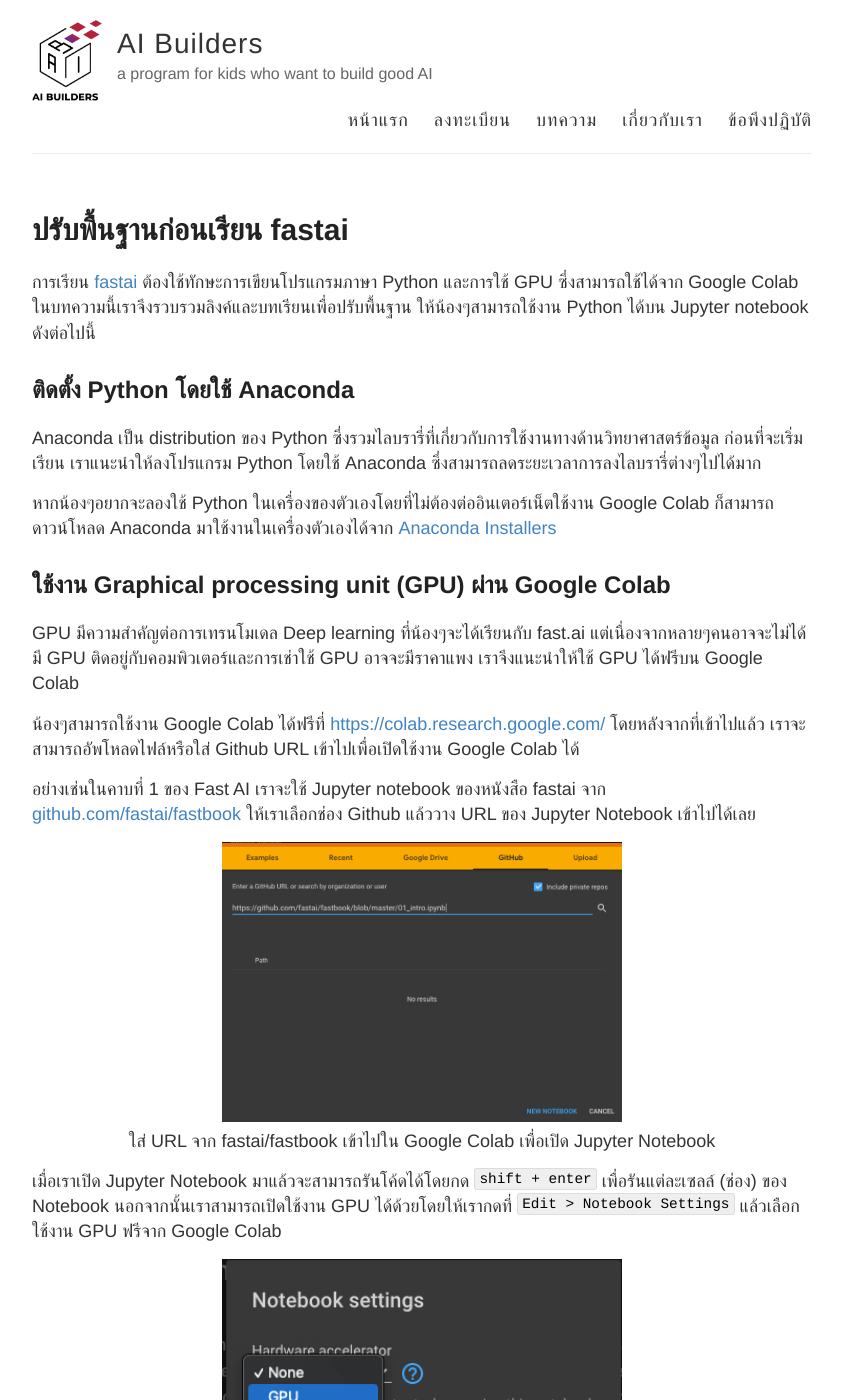
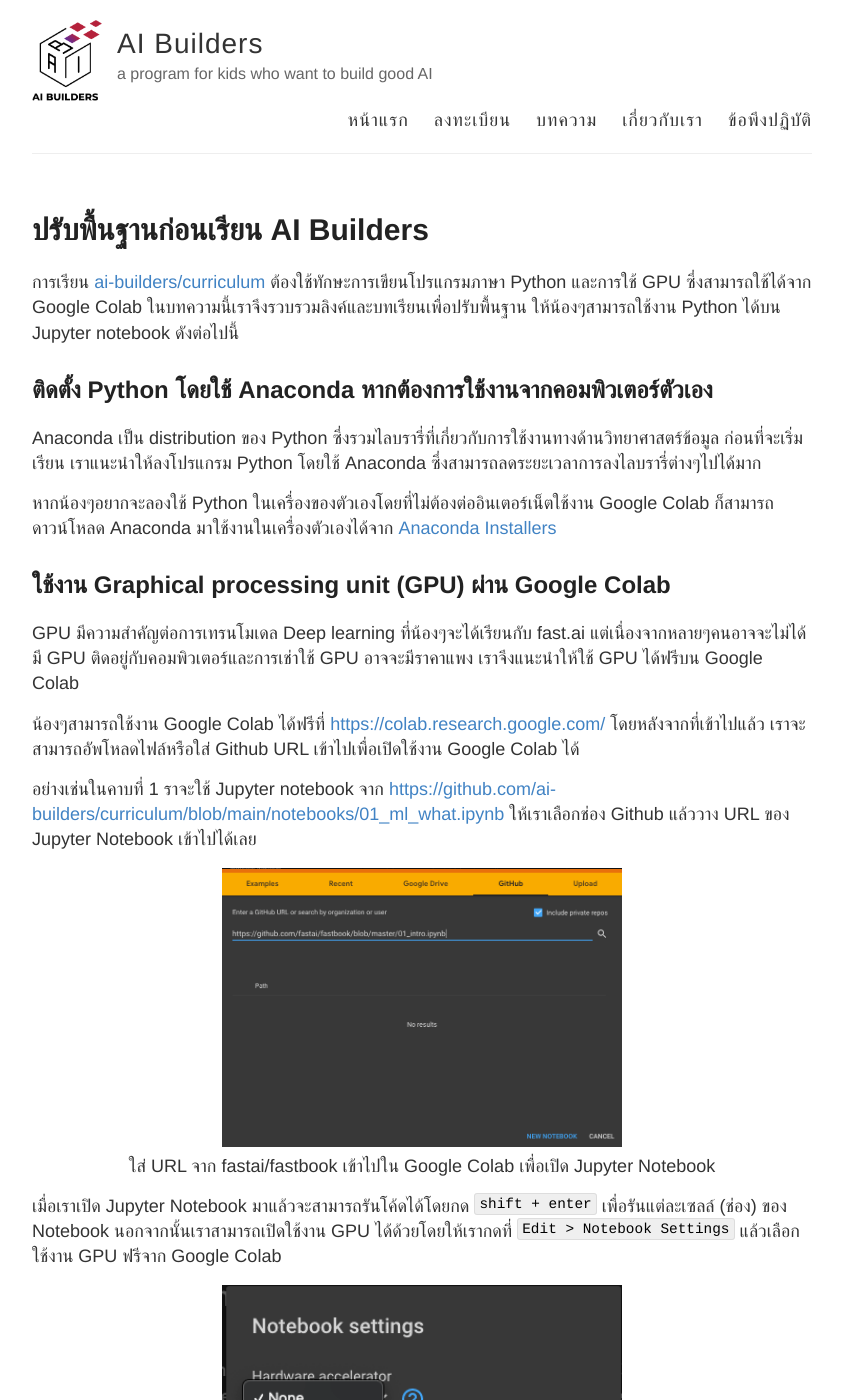
Before and after one commit to ai-builders/ai-builders.github.io, a Jekyll site: the page built from docs/_posts/2021-2-21-before-class.md, in a window 1280 px wide and 1400 px high. Shown: the whole window, without its empty margins (218-1061 px from the left). Built offline with Jekyll 4.4.1, drawn with Linux system fonts in a browser that asks for light colours; some of the changed text lies outside the part shown.

Commit message:
edit before class

```diff
--- a/docs/_posts/2021-2-21-before-class.md
+++ b/docs/_posts/2021-2-21-before-class.md
@@ -1,13 +1,13 @@
 ---
 layout: post
-title: ปรับพื้นฐานก่อนเรียน fastai
+title: ปรับพื้นฐานก่อนเรียน AI Builders
 ---
 
-การเรียน [fastai](https://course.fast.ai/) ต้องใช้ทักษะการเขียนโปรแกรมภาษา Python
+การเรียน [ai-builders/curriculum](https://github.com/ai-builders/curriculum) ต้องใช้ทักษะการเขียนโปรแกรมภาษา Python
 และการใช้ GPU ซึ่งสามารถใช้ได้จาก Google Colab ในบทความนี้เราจึงรวบรวมลิงค์และบทเรียนเพื่อปรับพื้นฐาน
 ให้น้องๆสามารถใช้งาน Python ได้บน Jupyter notebook ดังต่อไปนี้
 
-## ติดตั้ง Python โดยใช้ Anaconda
+## ติดตั้ง Python โดยใช้ Anaconda หากต้องการใช้งานจากคอมพิวเตอร์ตัวเอง
 
 Anaconda เป็น distribution ของ Python ซึ่งรวมไลบรารี่ที่เกี่ยวกับการใช้งานทางด้านวิทยาศาสตร์ข้อมูล
 ก่อนที่จะเริ่มเรียน เราแนะนำให้ลงโปรแกรม Python โดยใช้
@@ -24,8 +24,8 @@
 น้องๆสามารถใช้งาน Google Colab ได้ฟรีที่ [https://colab.research.google.com/](https://colab.research.google.com/)
 โดยหลังจากที่เข้าไปแล้ว เราจะสามารถอัพโหลดไฟล์หรือใส่ Github URL เข้าไปเพื่อเปิดใช้งาน Google Colab ได้
 
-อย่างเช่นในคาบที่ 1 ของ Fast AI เราจะใช้ Jupyter notebook ของหนังสือ fastai จาก
-[github.com/fastai/fastbook](https://github.com/fastai/fastbook/) ให้เราเลือกช่อง Github แล้ววาง URL
+อย่างเช่นในคาบที่ 1 ราจะใช้ Jupyter notebook จาก
+[https://github.com/ai-builders/curriculum/blob/main/notebooks/01_ml_what.ipynb](https://github.com/ai-builders/curriculum/blob/main/notebooks/01_ml_what.ipynb) ให้เราเลือกช่อง Github แล้ววาง URL
 ของ Jupyter Notebook เข้าไปได้เลย
 
 <figure align="center">
@@ -42,14 +42,14 @@
   <figcaption>เลือกใช้งาน GPU บน Google Colab (`Edit > Notebook Settings`)</figcaption>
 </figure>
 
-เพียงเท่านี้น้องๆก็จะสามารถรันโค้ดใน Lesson 1 ของ fastai ได้โดยไม่ต้องมี GPU เป็นของตัวเอง
+เพียงเท่านี้น้องๆก็จะสามารถรันโค้ดในบทที่ 1 ได้โดยไม่ต้องมี GPU เป็นของตัวเอง
 
 ## เนื้อหาที่จำเป็นสำหรับ Take-home Extrance Exam
 เราจะมี Pre-course Workhop (3 ชั่วโมง) 2 ครั้งเพื่อปรับพื้นฐานสำหรับน้องๆที่ไม่เคยเรียน Python, linear algebra/numpy หรือ pandas มาก่อน เราหวังให้น้องๆใช้ความรู้ที่เรียนจาก workshop และ notebook เหล่านี้เพื่อทำ Take-home Extrance Exam ส่งมากับใบสมัคร
-* [Introduction to Python](https://github.com/vistec-AI/ai-builders/blob/main/notebooks/ai_builder_intro_python.ipynb)
+* [Introduction to Python](https://github.com/ai-builders/ai-builders.github.io/blob/main/notebooks/ai_builder_intro_python.ipynb)
 * [
-Introduction to Numpy and Basic Linear Algebra Operations](https://github.com/vistec-AI/ai-builders/blob/main/notebooks/ai_builder_numpy.ipynb)
-* [Introduction to Pandas](https://github.com/vistec-AI/ai-builders/blob/main/notebooks/ai_builder_pandas.ipynb)
+Introduction to Numpy and Basic Linear Algebra Operations](https://github.com/ai-builders/ai-builders.github.io/blob/main/notebooks/ai_builder_numpy.ipynb)
+* [Introduction to Pandas](https://github.com/ai-builders/ai-builders.github.io/blob/main/notebooks/ai_builder_pandas.ipynb)
 
 ## ฝึกใช้งาน Python เบื้องต้น
 
```
